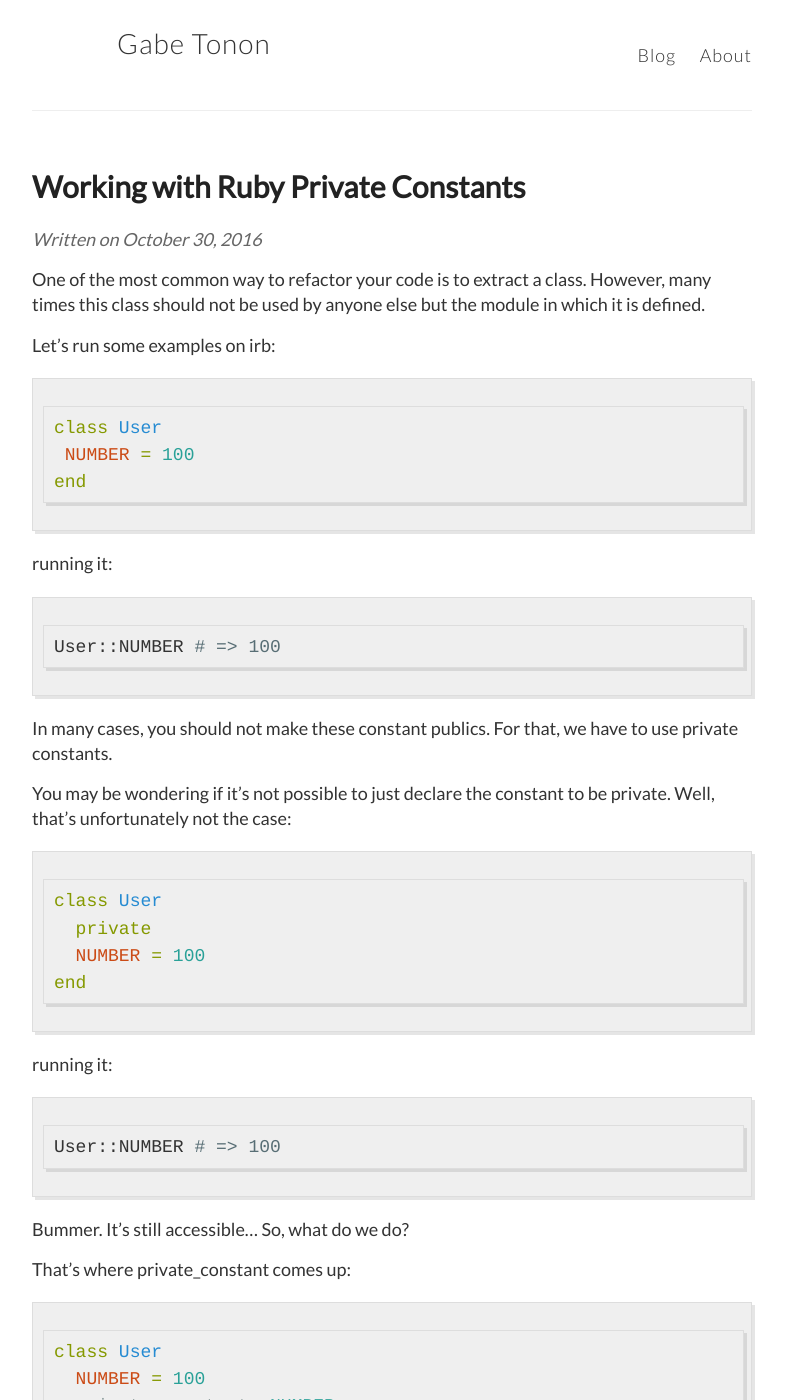
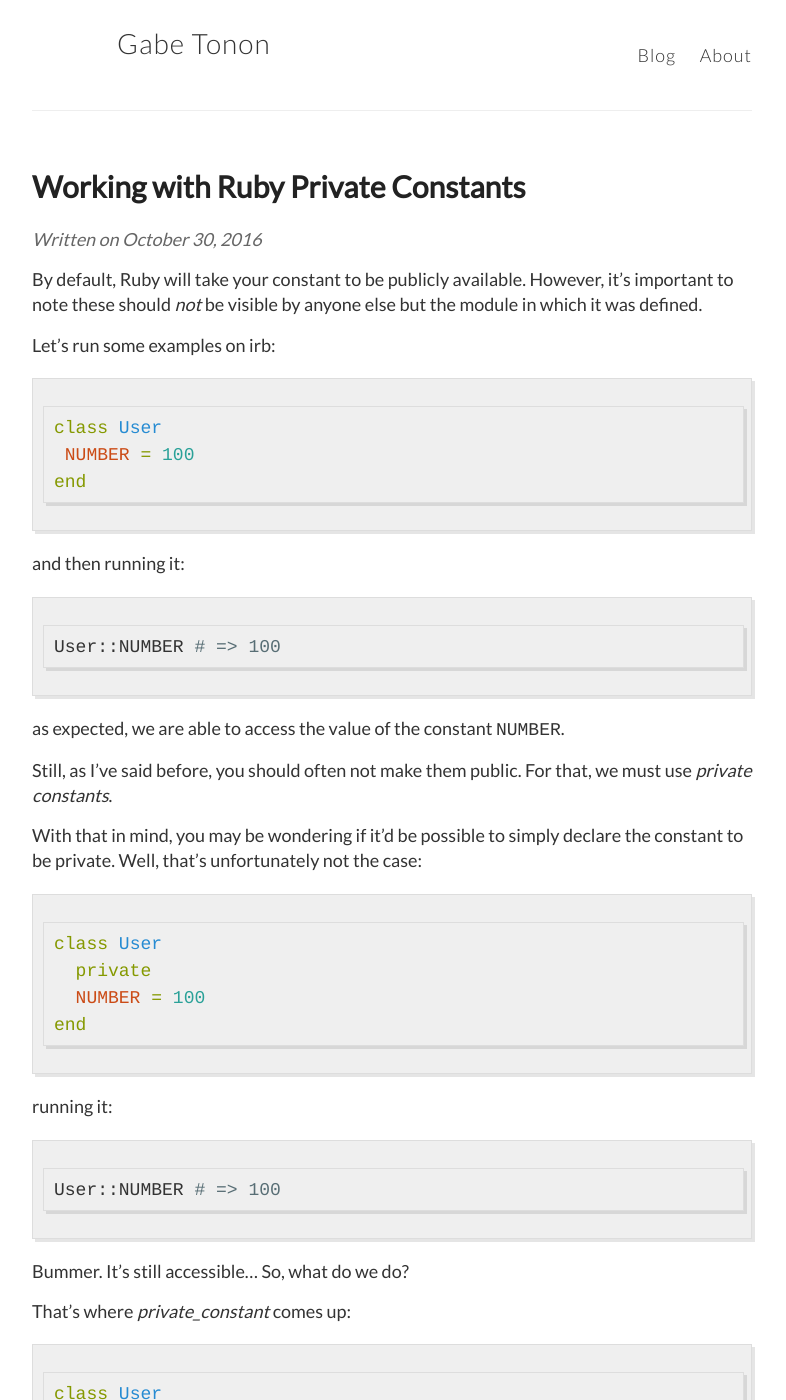
Before and after one commit to gaapt/gaapt.github.io, a Jekyll site: the page built from _posts/2016-10-30-Working-with-Ruby-Private-Constants.md, in a window 1280 px wide and 1400 px high. Shown: the whole window, without its empty margins (248-1034 px from the left). Built offline with Jekyll 4.4.1, drawn with Linux system fonts in a browser that asks for light colours; some of the changed text lies outside the part shown.

Commit message:
Update 2016-10-30-Working-with-Ruby-Private-Constants.md

````diff
--- a/_posts/2016-10-30-Working-with-Ruby-Private-Constants.md
+++ b/_posts/2016-10-30-Working-with-Ruby-Private-Constants.md
@@ -3,7 +3,7 @@ layout: post
 title: Working with Ruby Private Constants
 ---
 
-One of the most common way to refactor your code is to extract a class. However, many times this class should not be used by anyone else but the module in which it is defined.
+By default, Ruby will take your constant to be publicly available. However, it's important to note these should *not* be visible by anyone else but the module in which it was defined.
 
 Let's run some examples on irb:
 
@@ -12,15 +12,16 @@ class User
  NUMBER = 100
 end
 ```
-running it:
+and then running it:
 
 ```bash
 User::NUMBER # => 100
 ```
+as expected, we are able to access the value of the constant `NUMBER`.
 
-In many cases, you should not make these constant publics. For that, we have to use private constants.
+Still, as I've said before, you should often not make them public. For that, we must use *private constants*.
 
-You may be wondering if it’s not possible to just declare the constant to be private. Well, that's unfortunately not the case:
+With that in mind, you may be wondering if it’d be possible to simply declare the constant to be private. Well, that's unfortunately not the case:
 
 ```ruby
 class User
@@ -37,7 +38,7 @@ User::NUMBER # => 100
 
 Bummer. It’s still accessible… So, what do we do?
 
-That's where private_constant comes up:
+That's where *private_constant* comes up:
 
 ```ruby
 class User
````
Also changed, not shown: other parts of _posts/2016-10-30-Working-with-Ruby-Private-Constants.md (+2 -2 lines).
